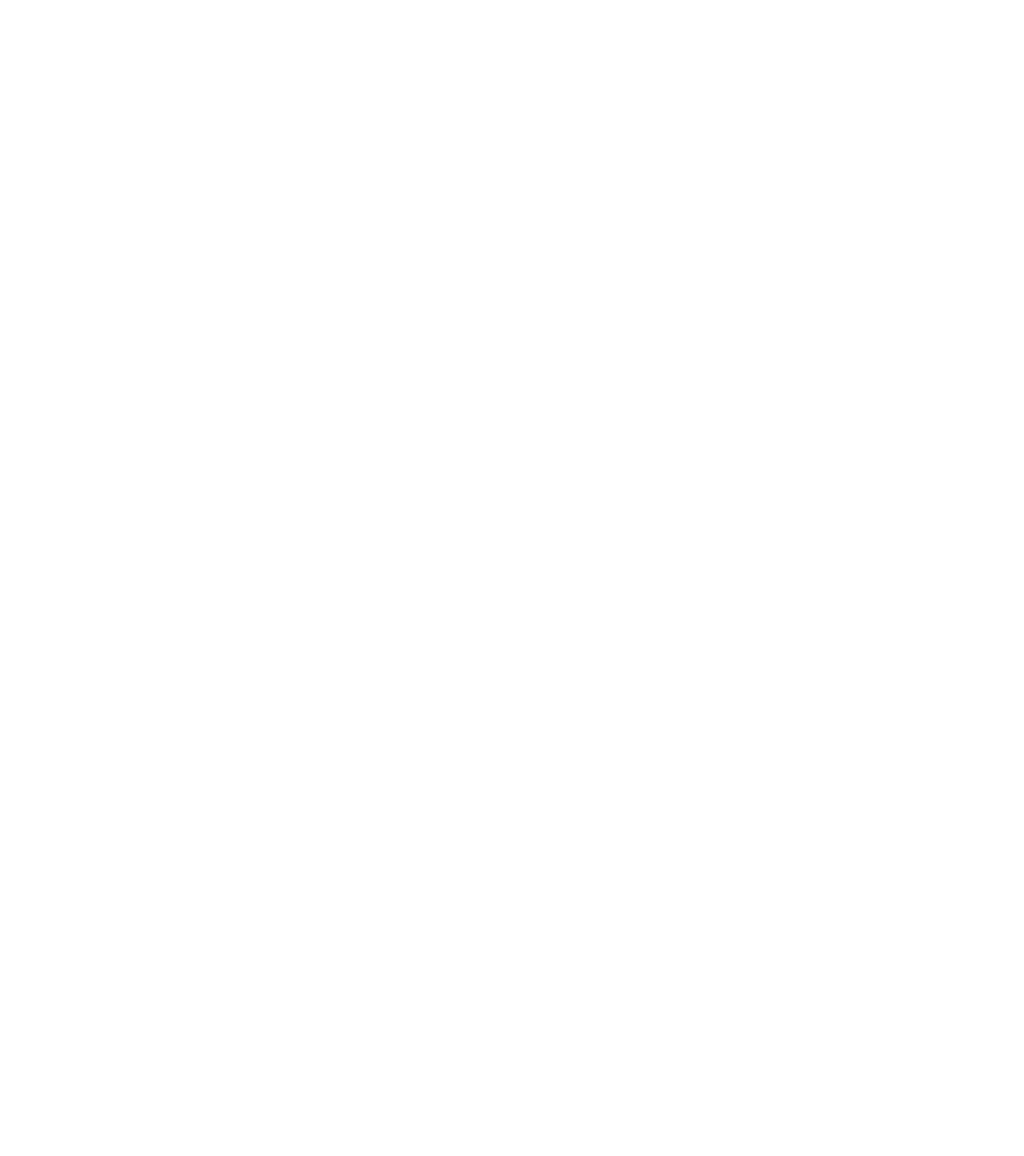
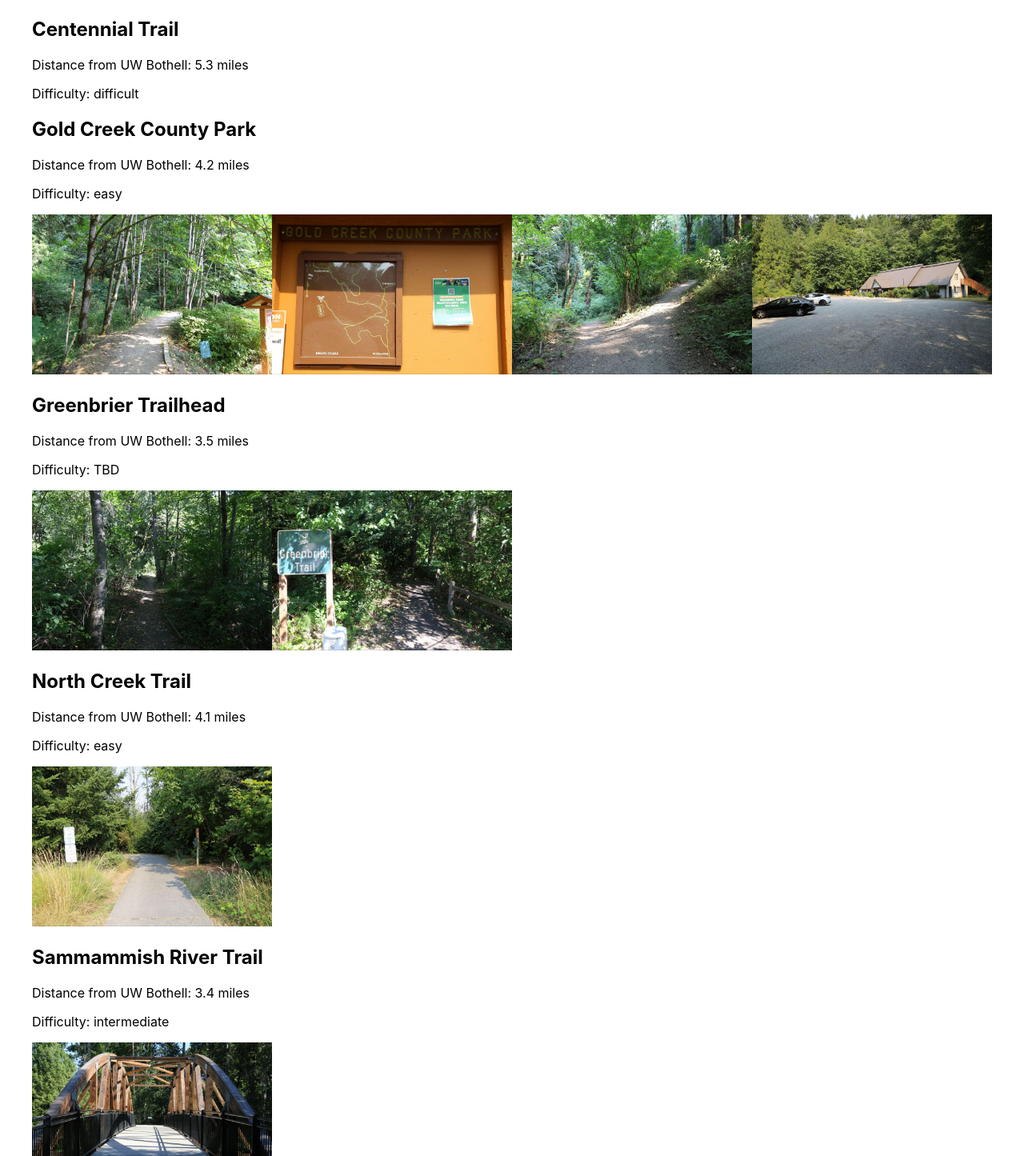
Before and after one commit to joshuaenoch/TrailMagic, a React (Create React App) app: page /list in a window 1280 px wide. Shown: the part 1145-2590 px from the top of the page at 80% size. Before the commit the page ends 1108 px from the top, so only its background shows below. Built offline with nearby package versions, Linux system fonts and the light colour scheme.

Commit message:
images, difficulty, and formatting

```diff
--- a/src/components/List.js
+++ b/src/components/List.js
@@ -19,7 +19,7 @@ export default function List() {
     });
 
     return (
-        <div>
+        <div className = "list-container">
             <div>
                 Sort by:{" "}
                 <select value={sortBy} onChange={handleSortChange}>
@@ -32,6 +32,7 @@ export default function List() {
                 <li key={index}>
                     <h2>{park.name}</h2>
                     <p>Distance from UW Bothell: {park.distance} miles</p>
+                    <p>Difficulty: {park.difficulty}</p>
                     <div className="image-container">
                         {park.images && park.images.length > 0 && (
                             park.images.map((image, imageIndex) => (
--- a/src/components/Park.js
+++ b/src/components/Park.js
@@ -1,9 +1,12 @@
 class Park {
-  constructor(name, coords, distance, images/*, food, plants*/) {
+  constructor(name, coords, distance, images, difficulty, time, plants/*, food, plants*/) {
     this.name = name;
     this.coords = coords;
     this.distance = distance;
     this.images = images;
+    this.difficulty = difficulty;
+    this.time = time;
+    this.plants = plants;
   }
 }
 
--- a/src/components/ParkList.js
+++ b/src/components/ParkList.js
@@ -1,15 +1,15 @@
 import Park from './Park';
 
 const parks = [
-  new Park('North Creek Trail', [47.79424000606273, -122.20100224333618], 4.1),
-  new Park('Shelton View Forest', [47.78423829567166, -122.24205518813842], 4.0),
-  new Park('Burke Gilman Trail', [47.750249838223255, -122.21313988465711], 1.9),
-  new Park('Bothell Landing Trail', [47.758375235019784, -122.20765723231874], 1.3),
-  new Park('Centennial Trail', [47.80890259900624, -122.21770236115123], 5.3),
-  new Park('Sammammish River Trail', [47.758487063490136, -122.20486634232856], 3.4),
-  new Park('Blyth Park Trail', [47.750620548440125, -122.20895637464787], 1.8, [require('../images/image2.jpg')]),
-  new Park('Greenbrier Trailhead', [47.76202022970643, -122.14903418999002], 3.5),
-  new Park('Gold Creek County Park', [47.74248995514461, -122.13949380533415], 4.2),
+  new Park('North Creek Trail', [47.79424000606273, -122.20100224333618], 4.1, [require('../images/image1.jpg')], "easy"),
+  new Park('Shelton View Forest', [47.78423829567166, -122.24205518813842], 4.0, [require('../images/image12.jpg'), require('../images/image13.jpg'), require('../images/image16.jpg')], "easy"),
+  new Park('Burke Gilman Trail', [47.750249838223255, -122.21313988465711], 1.9, [require('../images/image11.jpg')], "intermediate"),
+  new Park('Bothell Landing Trail', [47.758375235019784, -122.20765723231874], 1.3, [require('../images/image3.jpg'), require('../images/image6.jpg'), require('../images/image14.jpg')], "easy"),
+  new Park('Centennial Trail', [47.80890259900624, -122.21770236115123], 5.3, [], "difficult"),
+  new Park('Sammammish River Trail', [47.758487063490136, -122.20486634232856], 3.4, [require('../images/image5.jpg')], "intermediate"),
+  new Park('Blyth Park Trail', [47.750620548440125, -122.20895637464787], 1.8, [require('../images/image2.jpg')], "easy"),
+  new Park('Greenbrier Trailhead', [47.76202022970643, -122.14903418999002], 3.5, [require('../images/image15.jpg'), require('../images/image19.jpg')], "TBD"),
+  new Park('Gold Creek County Park', [47.74248995514461, -122.13949380533415], 4.2, [require('../images/image8.jpg'), require('../images/image10.jpg'), require('../images/image17.jpg'), require('../images/image18.jpg')], "easy"),
 ];
 
 export default parks;
--- a/src/style.css
+++ b/src/style.css
@@ -31,3 +31,13 @@
   color: black;
   text-align: center;
 }
+
+.list-container {
+    margin-top: 40px;
+    margin-left: 40px;
+}
+
+ul{
+    list-style-type: none;
+    padding: 0;
+}
```
